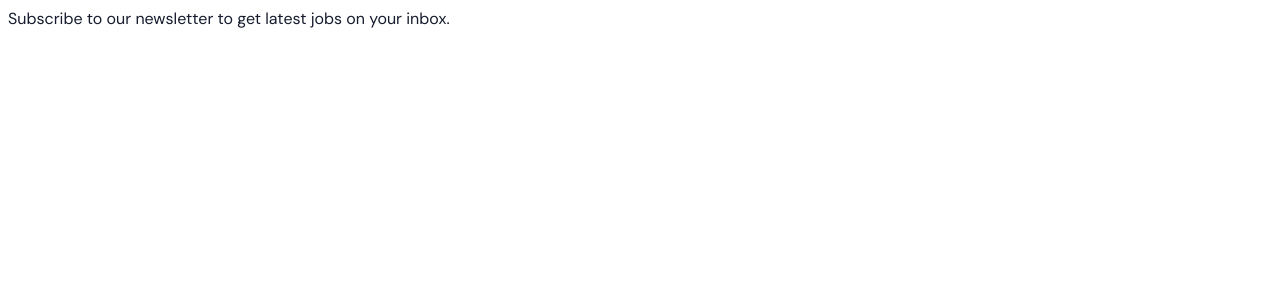
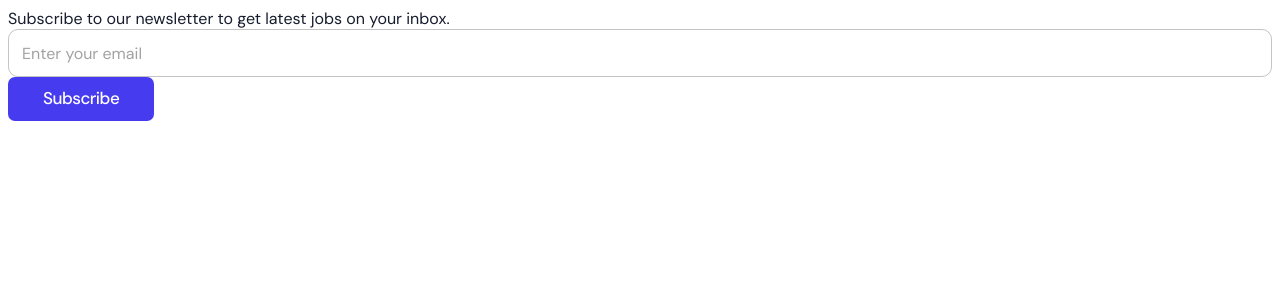
Before and after one commit to shahbazpro2/erp_jobs, a Next.js app: page /home/subscription/Subscription in a window 1280 px wide. Shown: the top 300 px of the page. Built offline with nearby package versions, Linux system fonts and the light colour scheme; no server answers.

Commit message:
Import SubscriptionForm component

```diff
--- a/pages/home/subscription/Subscription.tsx
+++ b/pages/home/subscription/Subscription.tsx
@@ -1,4 +1,5 @@
 import React from 'react'
+import SubscriptionForm from './SubscriptionForm'
 
 const Subscription = () => {
     return (
@@ -10,7 +11,7 @@ const Subscription = () => {
                             Subscribe to our newsletter to get latest jobs on your inbox.
                         </div>
                         <div className="subscribe">
-
+                            <SubscriptionForm />
                         </div>
                     </div>
                 </div>
```
